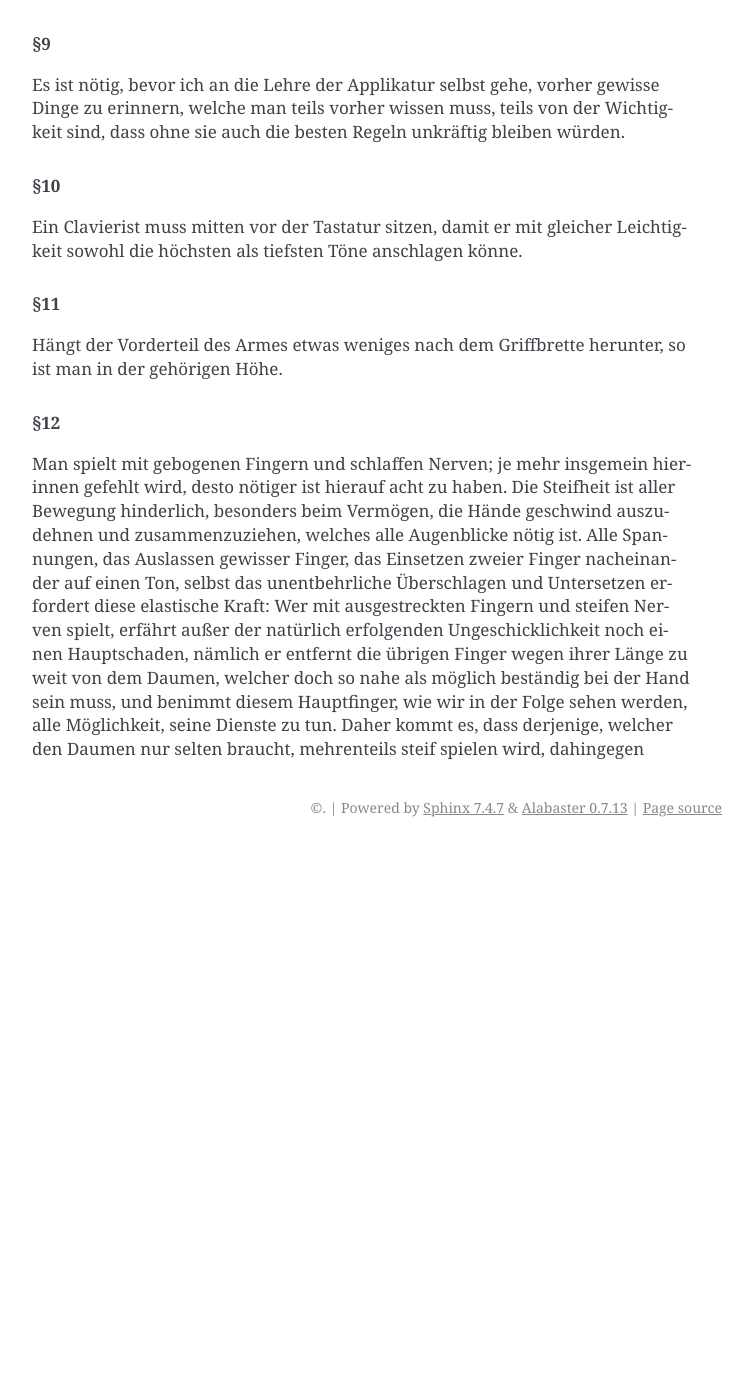
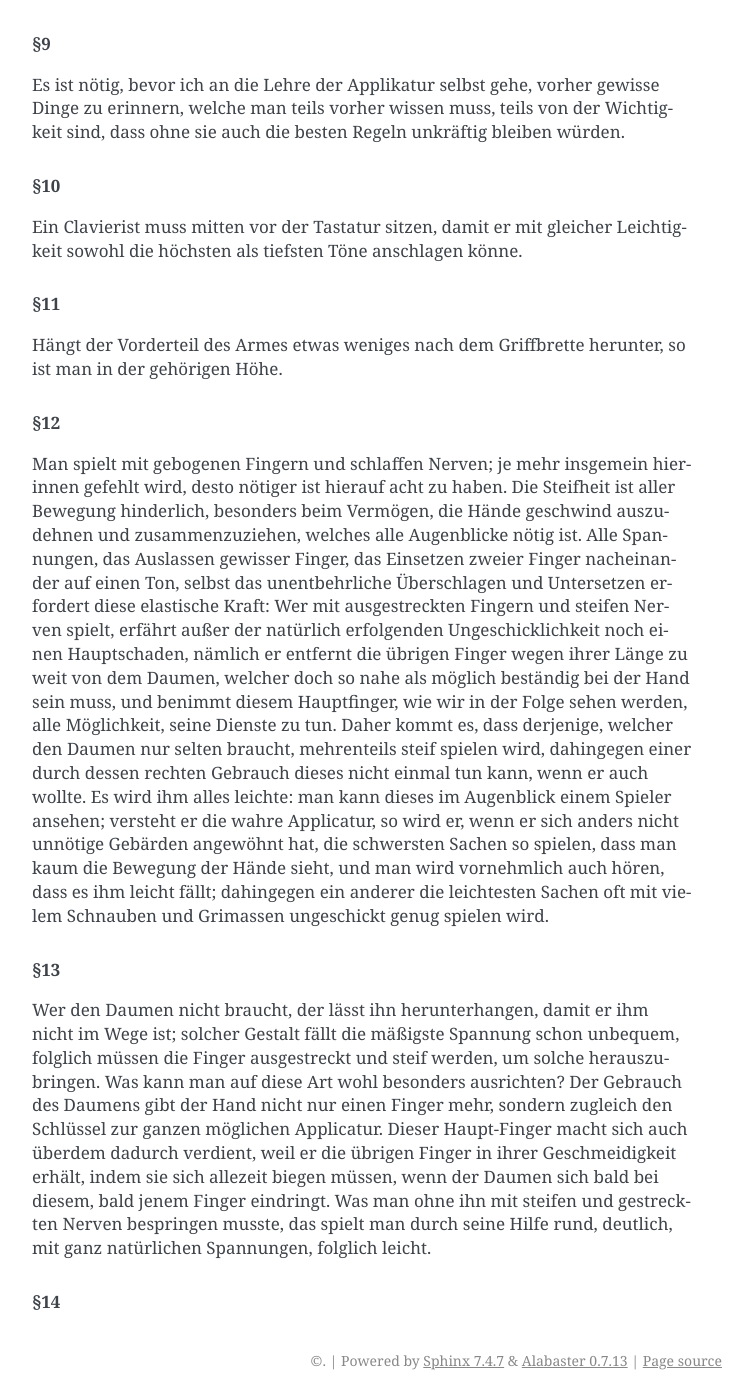
Before and after one commit to carlwitt/CPE-Bach-Clavier, a Sphinx documentation site: the page built from docs/source/part1/03_Fingersetzung.rst, in a window 1280 px wide and 1400 px high, scrolled down 2079 px. Shown: the whole window, without its empty margins (388-1141 px from the left). Built offline with Sphinx 7.4.7, drawn with Linux system fonts in a browser that asks for light colours; before the commit the page ends 2926 px from its top, so only the background shows below that.

Commit message:
Raw OCR and chunked transcription of Niemann's edition

```diff
--- a/docs/source/index.rst
+++ b/docs/source/index.rst
@@ -17,9 +17,9 @@ Das Buch ist in zwei Teile gegliedert. Der erste Teil behandelt
 
 Der zweite Teil behandelt
 
-- Musiktheorie und Harmonielehre
-- Generalbass
-- Eine Sammlung Hinweisen und Anmerkungen zu großen wie kleinen Themen von der Improvisation bis zur Handhabung von Fermaten etc.
+- Harmonielehre
+- Stimmführung
+- Diverse Anmerkungen zu musikalischen Bausteinen (Vorschläge und Fermaten) und Formen (Rezitativ, freien Fantasie)
 
 Form und Satz des Buches sind für moderne Leser:innen eher ungewohnt und gleichen anstatt einem gut sortierten Einführungswerk eher einer Sammlung von Notizen (gegliedert in nummerierte Paragraphen). So schreibt denn auch der Autor in der Vorrede:
 
--- a/docs/source/part1/03_Fingersetzung.rst
+++ b/docs/source/part1/03_Fingersetzung.rst
@@ -66,4 +66,14 @@
 Die Steifheit ist aller Bewegung hinderlich, besonders beim Vermögen, die Hände geschwind auszudehnen und zusammenzuziehen, welches alle Augenblicke nötig ist.
 Alle Spannungen, das Auslassen gewisser Finger, das Einsetzen zweier Finger nacheinander auf einen Ton, selbst das unentbehrliche Überschlagen und Untersetzen erfordert diese elastische Kraft:
 Wer mit ausgestreckten Fingern und steifen Nerven spielt, erfährt außer der natürlich erfolgenden Ungeschicklichkeit noch einen Hauptschaden, nämlich er entfernt die übrigen Finger wegen ihrer Länge zu weit von dem Daumen, welcher doch so nahe als möglich beständig bei der Hand sein muss, und benimmt diesem Hauptfinger, wie wir in der Folge sehen werden, alle Möglichkeit, seine Dienste zu tun.
-Daher kommt es, dass derjenige, welcher den Daumen nur selten braucht, mehrenteils steif spielen wird, dahingegen
+Daher kommt es, dass derjenige, welcher den Daumen nur selten braucht, mehrenteils steif spielen wird, dahingegen einer durch dessen rechten Gebrauch dieses nicht einmal tun kann, wenn er auch wollte.
+Es wird ihm alles leichte: man kann dieses im Augenblick einem Spieler ansehen; versteht er die wahre Applicatur, so wird er, wenn er sich anders nicht unnötige Gebärden angewöhnt hat, die schwersten Sachen so spielen, dass man kaum die Bewegung der Hände sieht, und man wird vornehmlich auch hören, dass es ihm leicht fällt; dahingegen ein anderer die leichtesten Sachen oft mit vielem Schnauben und Grimassen ungeschickt genug spielen wird.
+
+.. rubric:: §13
+
+Wer den Daumen nicht braucht, der lässt ihn herunterhangen, damit er ihm nicht im Wege ist; solcher Gestalt fällt die mäßigste Spannung schon unbequem, folglich müssen die Finger ausgestreckt und steif werden, um solche herauszubringen.
+Was kann man auf diese Art wohl besonders ausrichten?
+Der Gebrauch des Daumens gibt der Hand nicht nur einen Finger mehr, sondern zugleich den Schlüssel zur ganzen möglichen Applicatur. Dieser Haupt-Finger macht sich auch überdem dadurch verdient, weil er die übrigen Finger in ihrer Geschmeidigkeit erhält, indem sie sich allezeit biegen müssen, wenn der Daumen sich bald bei diesem, bald jenem Finger eindringt.
+Was man ohne ihn mit steifen und gestreckten Nerven bespringen musste, das spielt man durch seine Hilfe rund, deutlich, mit ganz natürlichen Spannungen, folglich leicht.
+
+.. rubric:: §14
```
Also changed, not shown: 2 other files.
